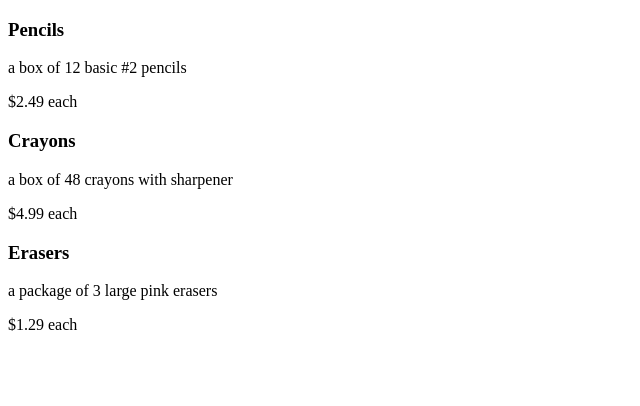
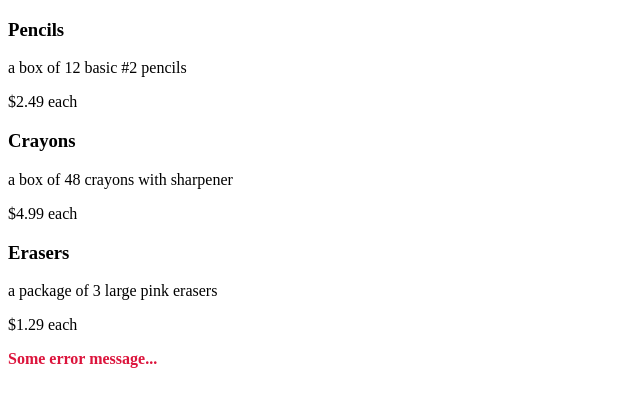
Before and after one commit to Carolista/class19-angular-examples, an Angular app: page / in a window 1280 px wide. Shown: the top 406 px of the page, without its empty margins (0-640 px from the left). Built offline with nearby package versions, Linux system fonts and the light colour scheme.

Commit message:
added basic ngIf example

```diff
--- a/src/app/app.component.css
+++ b/src/app/app.component.css
@@ -0,0 +1,4 @@
+.error {
+  color: crimson;
+  font-weight: bold;
+}
--- a/src/app/app.component.html
+++ b/src/app/app.component.html
@@ -4,3 +4,8 @@
   <p>{{ item.description }}</p>
   <p>${{ item.price }} each</p>
 </div>
+
+<!-- Structural Directive *ngIf - Conditional Display -->
+<div *ngIf="invalidData">
+  <p class="error">Some error message...</p>
+</div>
--- a/src/app/app.component.ts
+++ b/src/app/app.component.ts
@@ -19,4 +19,6 @@ export class AppComponent {
     { name: 'Erasers', description: 'a package of 3 large pink erasers', price: 1.29 },
   ];
 
+  invalidData: boolean = true;
+
 }
```
